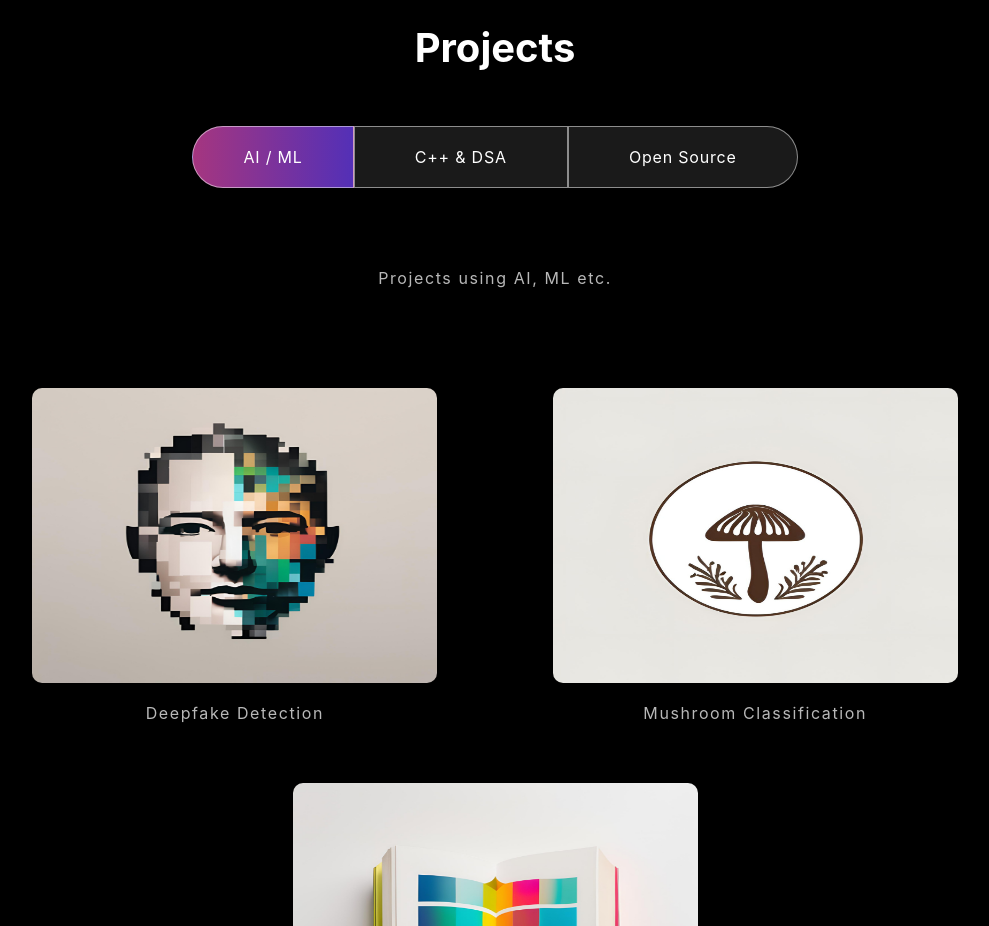
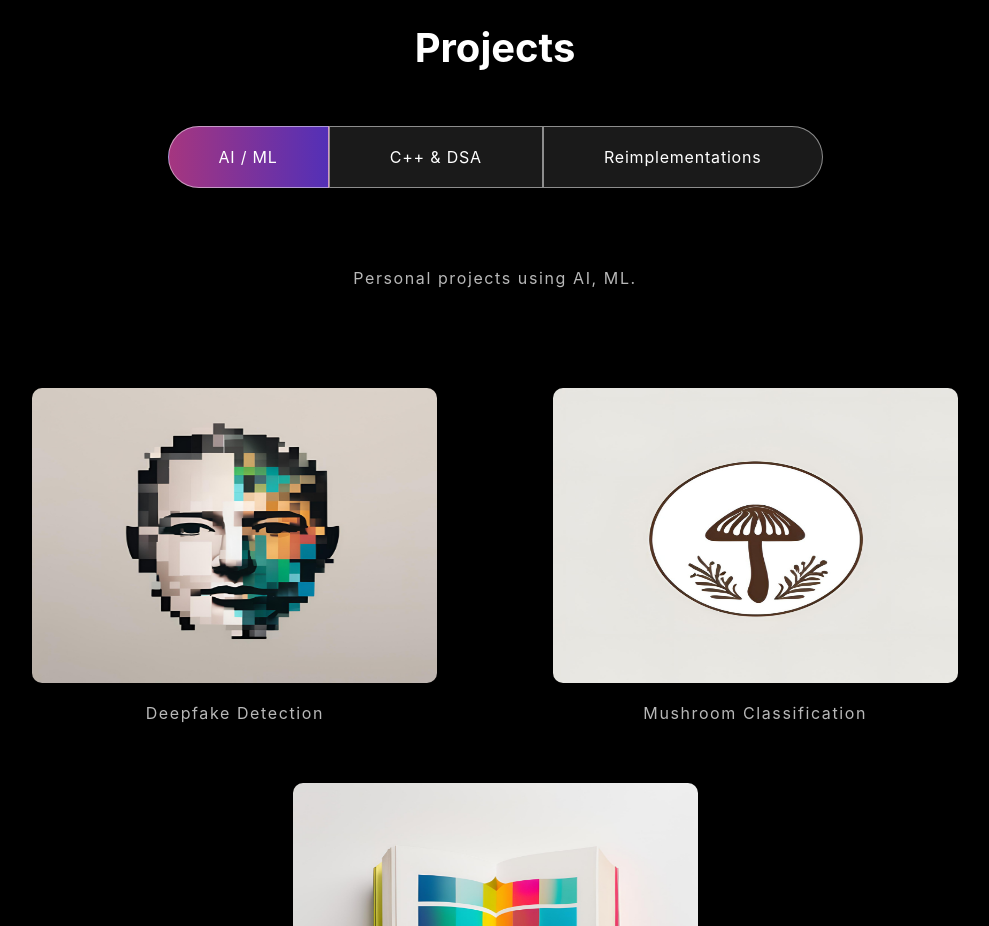
Before and after one commit to sanskarmodi8/sanskarmodi8.github.io, a React (Create React App) app: page / in a window 1280 px wide. Shown: the part 2720-3646 px from the top of the page, without its empty margins (145-1134 px from the left). Built offline with nearby package versions, Linux system fonts and the light colour scheme.

Commit message:
updated projects section

```diff
--- a/src/components/Home.jsx
+++ b/src/components/Home.jsx
@@ -310,7 +310,7 @@ const Home = () => {
           </Box>
           <Box
             background={
-              activeTab === 'os'
+              activeTab === 'reimpl'
                 ? 'linear-gradient(90.21deg, #AA367C -5.91%, #4A2FBD 111.58%)'
                 : 'rgb(255 255 255 / 10%)'
             }
@@ -322,11 +322,11 @@ const Home = () => {
             px={['20px', '25px', '30px', '60px', '60px', '80px']}
             m={'0px'}
             border={'1px solid rgba(255, 255, 255, 0.5)'}
-            onClick={() => setActiveTab('os')}
+            onClick={() => setActiveTab('reimpl')}
             borderRadius={'0 64px 64px 0'}
             cursor={'pointer'}
           >
-            Open Source
+            Reimplementations
           </Box>
         </Box>
         <Box
@@ -342,10 +342,10 @@ const Home = () => {
           lineHeight={'1.5em'}
         >
           {activeTab === 'cpp'
-            ? `Projects using C++, Data Structures and Algorithms .`
+            ? `Personal projects using C++, Data Structures and Algorithms .`
             : activeTab === 'ml'
-            ? `Projects using AI, ML etc.`
-            : `Top Open Source projects I have significantly contributed to.`}
+            ? `Personal projects using AI, ML.`
+            : `ML Research papers reimplemented.`}
         </Box>
         <HStack
           display={activeTab === 'cpp' ? 'inherit' : 'none'}
@@ -378,7 +378,7 @@ const Home = () => {
           ))}
         </HStack>
         <HStack
-          display={activeTab === 'os' ? 'inherit' : 'none'}
+          display={activeTab === 'reimpl' ? 'inherit' : 'none'}
           mt={'50px'}
           wrap={'wrap'}
           justifyContent={'space-evenly'}
```
